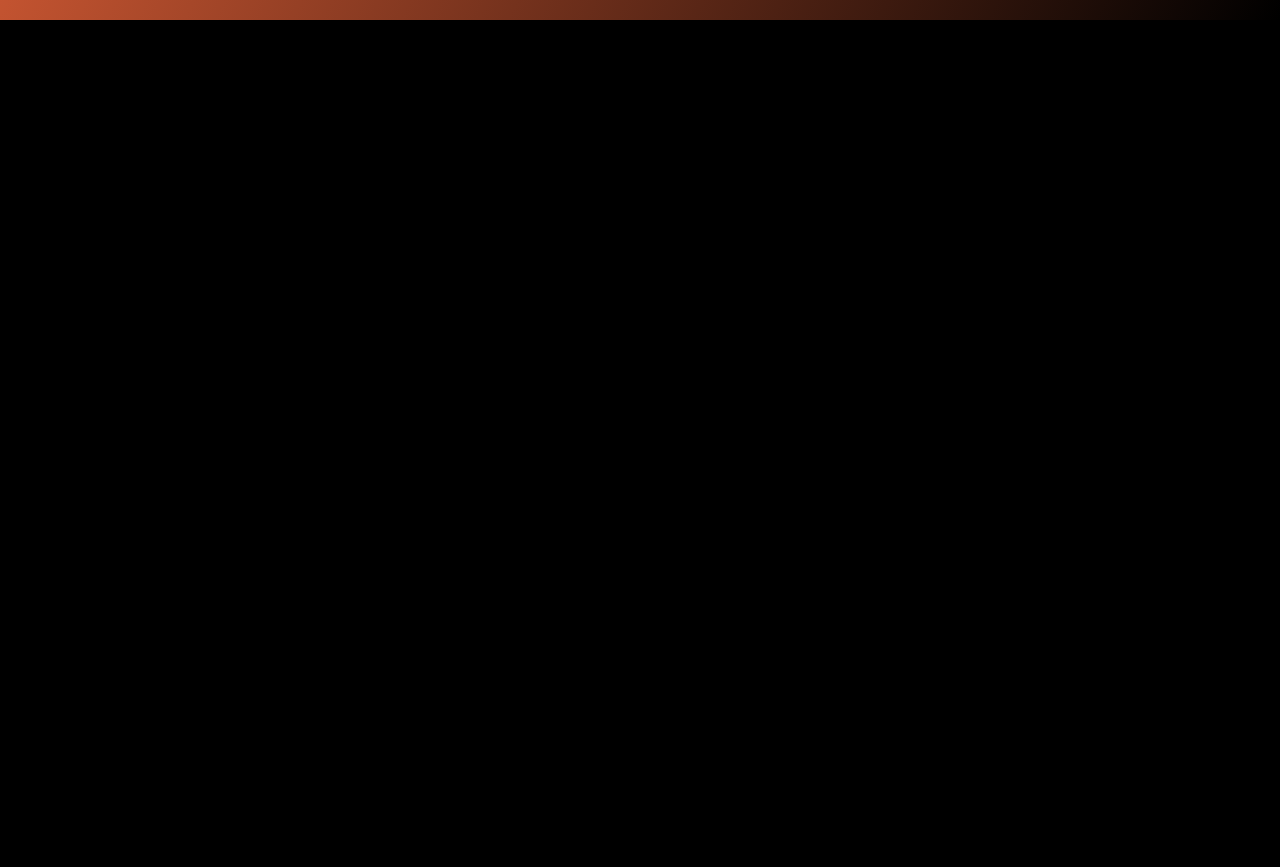
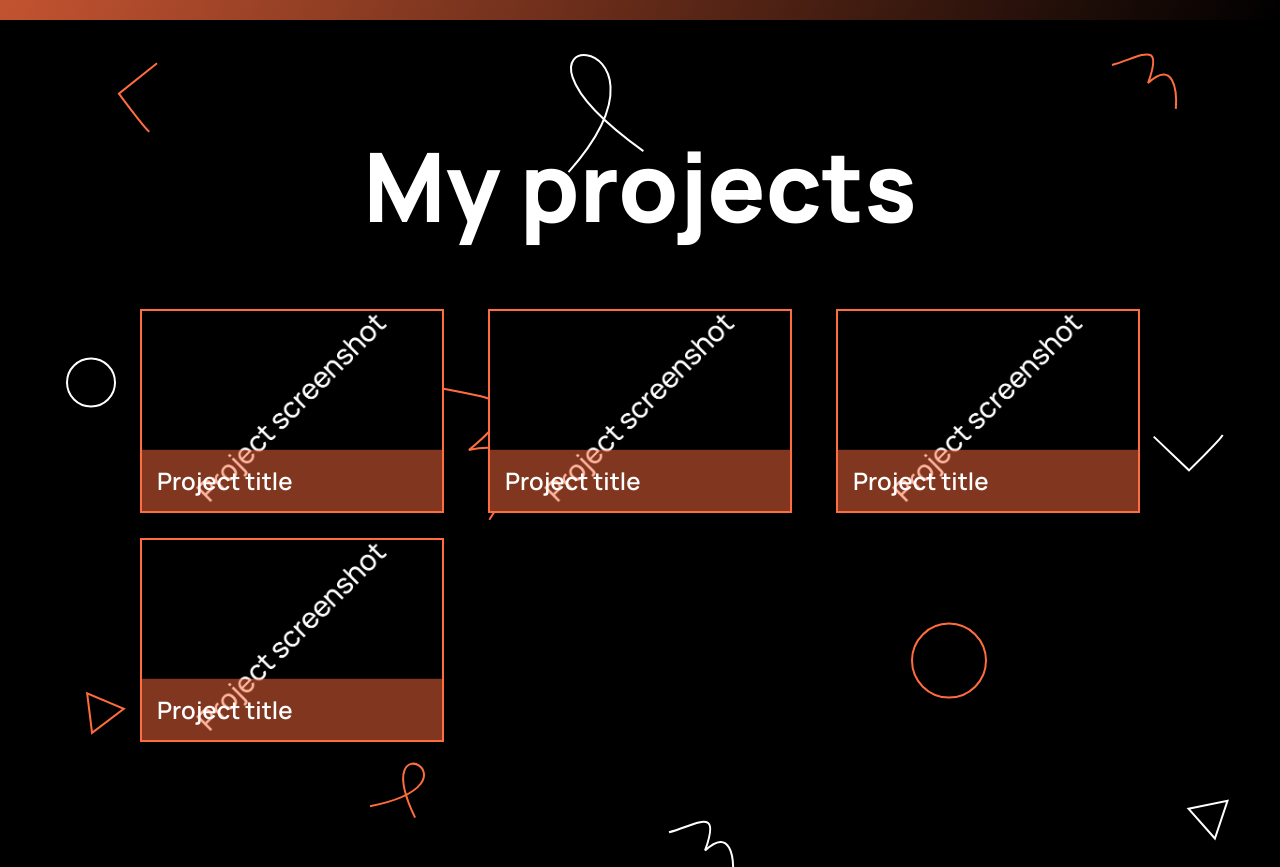
Before and after one commit to shevelidze/portfolio, a React (Create React App) app: page / in a window 1280 px wide. Shown: the part 1580-2447 px from the top of the page. Before the commit the page ends 1600 px from the top, so only its background shows below. Built offline with nearby package versions, Linux system fonts and the light colour scheme.

Commit message:
Finish projects section

```diff
--- a/src/App.css
+++ b/src/App.css
@@ -9,6 +9,7 @@ html, body {
 
   --orange-color: #FF6D3F;
 
+  --small-font-size: 20px;
   --regular-font-size: 24px;
   --header1-font-size: 96px;
   --header2-font-size: 64px;
@@ -20,36 +21,13 @@ html, body {
 
 h1 {
   font-size: var(--header1-font-size);
+  font-weight: 800;
+  margin-bottom: calc(var(--header1-font-size) * 0.6);
 }
 
 h2 {
   font-size: var(--header2-font-size);
-}
-
-@media screen and (max-width: 900px) {
-  html, body {
-    --regular-font-size: 20px;
-    --header1-font-size: 48px;
-    --header2-font-size: 40px;
-  }
-
-  .text-content {
-    flex-wrap: wrap;
-  }
-
-  .text-content>.title {
-    margin-bottom: calc(var(--header1-font-size) * 1.5);
-  }
-}
-
-@media screen and (min-width: 900px) {
-  .text-content .title {
-    text-align: right;
-  }
-
-  .text-content>*:not(:last-child) {
-    margin-right: 190px;
-  }
+  font-weight: 600;
 }
 
 .section {
@@ -87,12 +65,6 @@ h2 {
   margin-bottom: 25px;
 }
 
-.text-content>.title {
-  font-size: var(--header1-font-size);
-  font-weight: 800;
-
-}
-
 .text-content>.content {
   display: flex;
   flex-direction: column;
@@ -106,3 +78,51 @@ h2 {
 #about-me-social>* {
   cursor: pointer;
 }
+
+#my-projects {
+  background-image: url("/public/background.svg");
+  background-position: center;
+
+  display: flex;
+  flex-direction: column;
+  align-items: center;
+  padding: 100px 0;
+}
+
+#my-projects .content {
+  display: flex;
+  flex-wrap: wrap;
+  max-width: 1000px;
+  justify-content: space-between;
+  width: 80%;
+}
+
+@media screen and (max-width: 900px) {
+  html, body {
+    --regular-font-size: 20px;
+    --header1-font-size: 48px;
+    --header2-font-size: 40px;
+  }
+
+  .text-content {
+    flex-wrap: wrap;
+  }
+
+  .text-content>.title {
+    margin-bottom: calc(var(--header1-font-size) * 1.5);
+  }
+
+  #my-projects .content {
+    justify-content: space-around;
+  }
+}
+
+@media screen and (min-width: 900px) {
+  .text-content .title {
+    text-align: right;
+  }
+
+  .text-content>*:not(:last-child) {
+    margin-right: 190px;
+  }
+}
--- a/src/App.js
+++ b/src/App.js
@@ -3,6 +3,7 @@ import Button from './Button';
 import Name from './Name';
 import Figure from './Figure';
 import React from 'react';
+import ProjectBox from './ProjectBox';
 
 export default class App extends React.Component {
   constructor() {
@@ -56,13 +57,13 @@ export default class App extends React.Component {
             <p>A computer science student from Kiev, Ukraine</p>
             <Button text="About me" onClick={this.scrollToAboutMe.bind(this)}></Button>
           </div>
-          { document.documentElement.clientWidth > this.mobileMaxSize ? desktopMovingStuff : mobileMovingStuff}
+          {document.documentElement.clientWidth > this.mobileMaxSize ? desktopMovingStuff : mobileMovingStuff}
         </div>
         <div className="section fullscreen orange-gradient-background" id="about-me">
           <div className="text-content center">
-            <div className="title">
+            <h1 className="title">
               About me
-            </div>
+            </h1>
             <div className="content">
               <div>
                 I’m Denys Shevel, a 17-years-old
@@ -96,6 +97,15 @@ export default class App extends React.Component {
             </div>
           </div>
         </div>
+        <div className='section' id='my-projects'>
+          <h1>My projects</h1>
+          <div className='content'>
+            <ProjectBox />
+            <ProjectBox />
+            <ProjectBox />
+            <ProjectBox />
+          </div>
+        </div>
       </div>
     );
   }
--- /dev/null
+++ b/src/ProjectBox.css
@@ -0,0 +1,64 @@
+.ProjectBox {
+    width: 300px;
+    height: 200px;
+
+    border: 2px solid var(--orange-color);
+    margin-bottom: 25px;
+
+    background-image: var(--image-url);
+    background-size: cover;
+    background-position: center;
+
+    overflow: hidden;
+}
+
+.info-box {
+    background: rgba(255, 109, 63, 0.5);
+    --padding: 15px;
+    padding: var(--padding);
+
+    box-sizing: border-box;
+    height: 100%;
+    width: 100%;
+
+    line-height: 1.3;
+    transform: translateY(calc(calc(100% - calc(var(--padding) * 2)) - 1.3em));
+    transition: transform 0.2s ease-in-out;
+}
+
+.info-box>*:first-child {
+    font-weight: 600;
+}
+
+.info-box>*:not(:last-child) {
+    margin-bottom: var(--padding);
+}
+
+.info-box>*:nth-child(2) {
+    font-size: var(--small-font-size);
+}
+
+.ProjectBox:hover>.info-box {
+    transform: none;
+}
+
+.info-box>*:nth-child(3) a {
+    color: white !important;
+    font-weight: 600;
+
+    text-decoration: none;
+    font-size: 18px;
+}
+
+.info-box>*:nth-child(3) a:hover {
+    text-decoration: underline;
+}
+
+.info-box>*:nth-child(3) {
+    display: flex;
+    align-items: center;
+}
+
+.info-box>*:nth-child(3)>svg {
+    margin-right: 10px;
+}
--- /dev/null
+++ b/src/ProjectBox.js
@@ -0,0 +1,32 @@
+import './ProjectBox.css'
+
+export default function ProjectBox(props) {
+    return (
+        <div
+            className="ProjectBox"
+            style={{
+                '--image-url': `url(${props.imageUrl || '\"/project_screenshot.png\"'})`
+            }}
+        >
+            <div className='info-box'>
+                <div>{props.title || 'Project title'}</div>
+                <div>{props.description || 'Project description'}</div>
+                <div>
+                    <svg width="20" height="20" viewBox="0 0 20 20" fill="none" xmlns="http://www.w3.org/2000/svg">
+                        <path fill-rule="evenodd" clip-rule="evenodd" d="M10.0083 0C4.47389 0 0 4.58352 0 10.2535C0 14.7861 2.8666 18.6227 6.8434 19.9807C7.3405 20.0826 7.52277 19.7601 7.52277 19.4884C7.52277 19.2508 7.5062 18.4359 7.5062 17.5871C4.72244 18.1983 4.14249 16.3649 4.14249 16.3649C3.6951 15.1765 3.0323 14.871 3.0323 14.871C2.12096 14.2429 3.09858 14.2429 3.09858 14.2429C4.10935 14.3108 4.63959 15.2954 4.63959 15.2954C5.53437 16.8572 6.97596 16.4158 7.55591 16.1442C7.63876 15.4821 7.90388 15.0238 8.18557 14.7691C5.96519 14.5315 3.62882 13.6487 3.62882 9.71027C3.62882 8.58986 4.0265 7.67315 4.65616 6.96016C4.55674 6.70552 4.20877 5.65301 4.75558 4.244C4.75558 4.244 5.60065 3.97238 7.5062 5.29651C8.30155 5.07582 9.16319 4.95699 10.0083 4.95699C10.8533 4.95699 11.715 5.07582 12.5103 5.29651C14.4159 3.97238 15.2609 4.244 15.2609 4.244C15.8078 5.65301 15.4598 6.70552 15.3604 6.96016C16.0066 7.67315 16.3877 8.58986 16.3877 9.71027C16.3877 13.6487 14.0513 14.5145 11.8144 14.7691C12.1789 15.0917 12.4938 15.7028 12.4938 16.6704C12.4938 18.0455 12.4772 19.1489 12.4772 19.4884C12.4772 19.7601 12.6595 20.0826 13.1566 19.9807C17.1334 18.6227 20 14.7861 20 10.2535C20.0165 4.58352 15.5261 0 10.0083 0Z" fill="white" />
+                        <path d="M3.79453 14.7182C3.77796 14.7691 3.69511 14.7861 3.62883 14.7521C3.56255 14.7182 3.51284 14.6503 3.54598 14.5993C3.56255 14.5484 3.6454 14.5314 3.71168 14.5654C3.77796 14.5993 3.8111 14.6672 3.79453 14.7182Z" fill="white" />
+                        <path d="M4.1922 15.1765C4.14249 15.2274 4.04307 15.1935 3.99336 15.1256C3.92708 15.0577 3.91051 14.9558 3.96022 14.9049C4.00993 14.854 4.09278 14.8879 4.15906 14.9558C4.22534 15.0407 4.24191 15.1426 4.1922 15.1765Z" fill="white" />
+                        <path d="M4.58989 15.7707C4.52361 15.8216 4.42419 15.7707 4.37448 15.6858C4.3082 15.601 4.3082 15.4821 4.37448 15.4482C4.44076 15.3972 4.54018 15.4482 4.58989 15.5331C4.65617 15.6179 4.65617 15.7198 4.58989 15.7707Z" fill="white" />
+                        <path d="M5.13669 16.3478C5.08698 16.4157 4.97099 16.3988 4.87157 16.3139C4.78872 16.229 4.75559 16.1102 4.82186 16.0592C4.87157 15.9913 4.98756 16.0083 5.08698 16.0932C5.16983 16.1611 5.1864 16.2799 5.13669 16.3478Z" fill="white" />
+                        <path d="M5.88235 16.6705C5.86578 16.7553 5.74979 16.7893 5.6338 16.7553C5.51781 16.7214 5.45153 16.6195 5.4681 16.5516C5.48467 16.4667 5.60066 16.4328 5.71665 16.4667C5.83264 16.5007 5.89892 16.5856 5.88235 16.6705Z" fill="white" />
+                        <path d="M6.69428 16.7384C6.69428 16.8232 6.59486 16.8911 6.47887 16.8911C6.36288 16.8911 6.26346 16.8232 6.26346 16.7384C6.26346 16.6535 6.36288 16.5856 6.47887 16.5856C6.59486 16.5856 6.69428 16.6535 6.69428 16.7384Z" fill="white" />
+                        <path d="M7.45649 16.6026C7.47306 16.6874 7.39021 16.7723 7.27422 16.7893C7.15823 16.8063 7.05881 16.7553 7.04224 16.6705C7.02567 16.5856 7.10852 16.5007 7.22451 16.4837C7.3405 16.4667 7.43992 16.5177 7.45649 16.6026Z" fill="white" />
+                    </svg>
+                    <a href={props.repositoryLink || 'https://github.com/'}>
+                        Go to repository →
+                    </a>
+                </div>
+            </div>
+        </div>
+    )
+}
```
Also changed, not shown: public/background.svg (added), public/project_screenshot.png (added).
